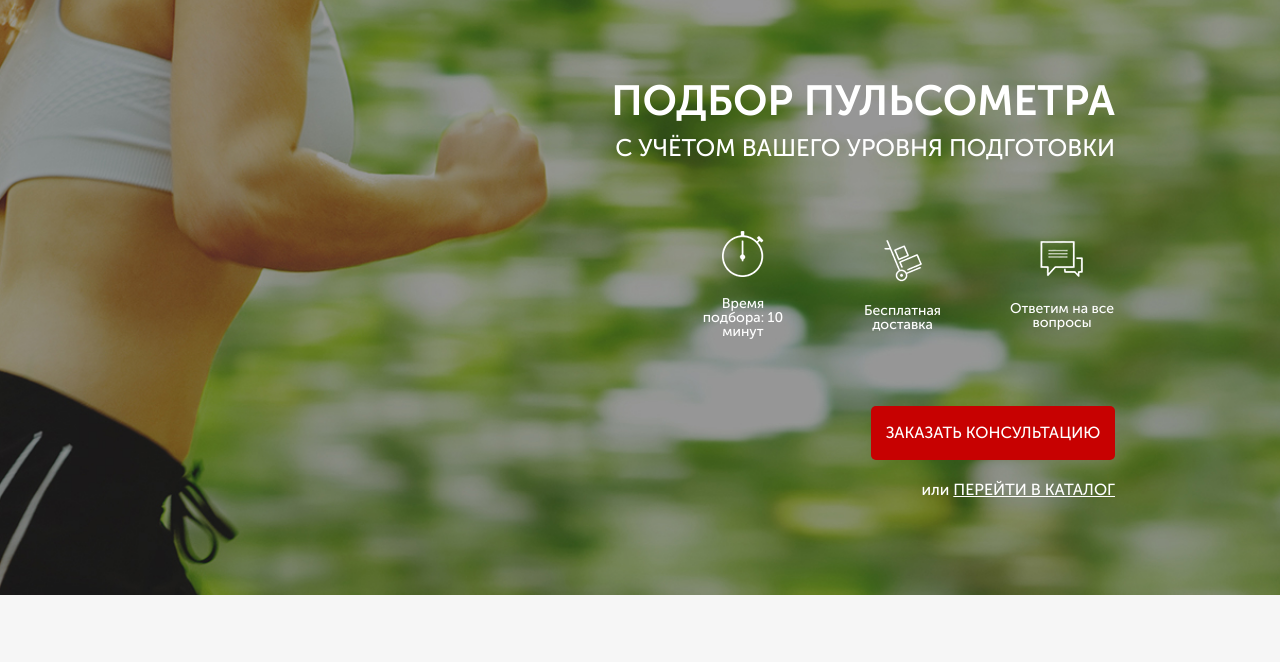
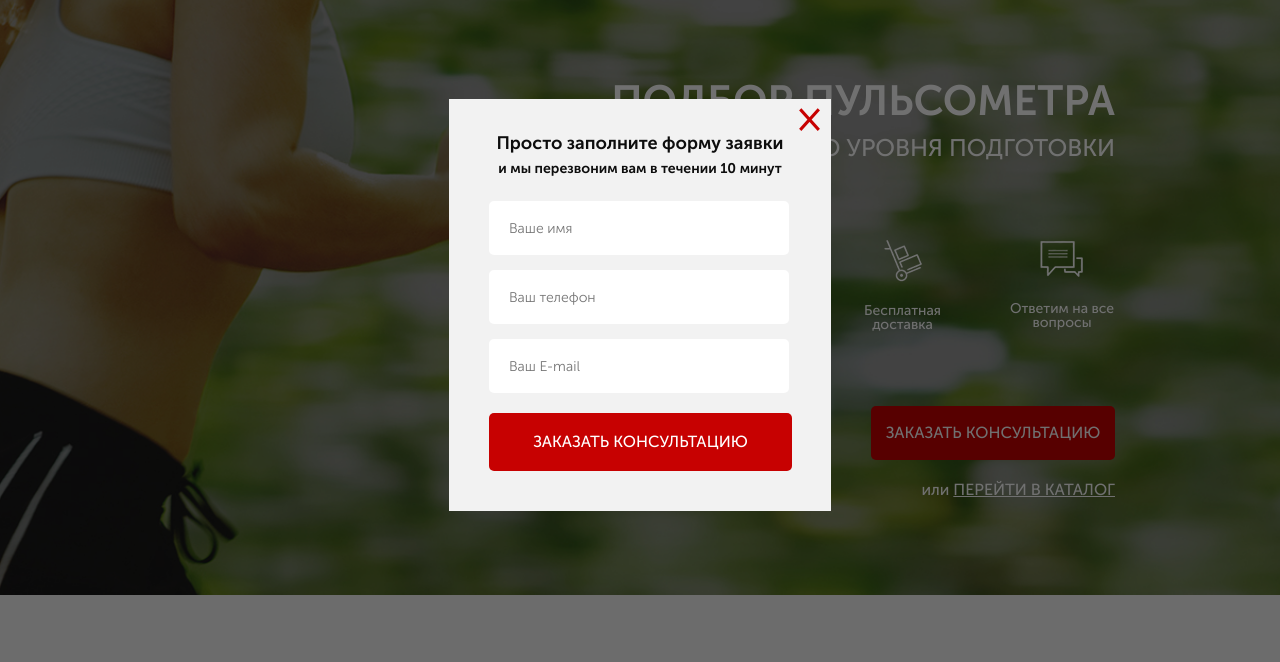
Before and after one commit to xDeenx1/Projects, a website: page src/index.html in a window 1280 px wide. Both pictures are taken after a click on the button "ЗАКАЗАТЬ ЗВОНОК". Shown: the part 95-757 px from the top of the page. Drawn offline with nearby package versions, Linux system fonts and the light colour scheme.

Commit message:
modal widnows done

```diff
--- a/src/index.html
+++ b/src/index.html
@@ -23,7 +23,7 @@
                 </div>
                 <div class="header__contacts">
                     <a href="tel:+74999228974" class="header__phone">+7 (499) 922-89-74</a>
-                    <button class="button">заказать звонок</button>
+                    <button class="button" data-modal="consultation">заказать звонок</button>
                 </div>
             </header>
             <div class="promo__wrapper">
@@ -51,7 +51,7 @@
                         на все вопросы
                     </div>
                 </div>
-                <button class="button button_main">заказать кОНСУЛЬТАЦИЮ</button>
+                <button class="button button_main" data-modal="consultation">заказать кОНСУЛЬТАЦИЮ</button>
                 <div class="promo__link">
                     или
                     <a href="#"> ПЕРЕЙТИ В КАТАЛОГ</a>
@@ -160,7 +160,7 @@
                     <div class="catalog-item__wrapper">
                         <div class="catalog-item__content catalog-item__content_active">
                             <img src="img/item.png" alt="item_image" class="catalog-item__img">
-                            <div class="catalog-item__subtitle">Пульсометр Polar FT1</div>
+                            <div class="catalog-item__subtitle">Пульсометр Suunto M2</div>
                             <div class="catalog-item__descr">Для первых шагов в тренировках, основанных на сердечном ритме</div>
                             <a href="#" class="catalog-item__link">ПОДРОБНЕЕ</a>
                         </div>
@@ -262,7 +262,7 @@
                     <div class="catalog-item__wrapper">
                         <div class="catalog-item__content catalog-item__content_active">
                             <img src="img/item.png" alt="item_image" class="catalog-item__img">
-                            <div class="catalog-item__subtitle">Пульсометр Polar FT1</div>
+                            <div class="catalog-item__subtitle">Пульсометр Suunto M2</div>
                             <div class="catalog-item__descr">Для первых шагов в тренировках, основанных на сердечном ритме</div>
                             <a href="#" class="catalog-item__link">ПОДРОБНЕЕ</a>
                         </div>
@@ -296,7 +296,7 @@
                     <div class="catalog-item__wrapper">
                         <div class="catalog-item__content catalog-item__content_active">
                             <img src="img/item.png" alt="item_image" class="catalog-item__img">
-                            <div class="catalog-item__subtitle">Пульсометр Polar FT1</div>
+                            <div class="catalog-item__subtitle">Пульсометр Polar FT4</div>
                             <div class="catalog-item__descr">Для первых шагов в тренировках, основанных на сердечном ритме</div>
                             <a href="#" class="catalog-item__link">ПОДРОБНЕЕ</a>
                         </div>
@@ -483,6 +483,40 @@
             </div>
         </div>
     </footer>
+
+    <div class="overlay">
+        <div class="modal" id="consultation">
+            <div class="modal__close">&times;</div>
+            <div class="modal__subtitle">Просто заполните форму заявки</div>
+            <div class="modal__descr">и мы перезвоним вам в течении 10 минут</div>
+            <form class="feed-form feed-form_modal">
+                <input name="name" required  type="text" placeholder="Ваше имя">
+                <input name="phone" required  type="tel" placeholder="Ваш телефон">
+                <input name="e-mail" required type="e-mail" placeholder="Ваш E-mail">
+
+                <button class="button button_form">заказать кОНСУЛЬТАЦИЮ</button>
+            </form>
+        </div>
+
+        <div class="modal" id="order">
+            <div class="modal__close">&times;</div>
+            <div class="modal__subtitle">Ваш заказ</div>
+            <div class="modal__descr">Пульсометр Polar FT1</div>
+            <form class="feed-form feed-form_modal">
+                <input name="name" required  type="text" placeholder="Ваше имя">
+                <input name="phone" required  type="tel" placeholder="Ваш телефон">
+                <input name="e-mail" required type="e-mail" placeholder="Ваш E-mail">
+
+                <button class="button button_form">купить</button>
+            </form>
+        </div>
+
+        <div class="modal modal_mini" id="thanks" >
+            <div class="modal__close">&times;</div>
+            <div class="modal__subtitle">Спасибо за вашу заявку!</div>
+            <div class="modal__descr">Наш менеджер свяжется <br> с вами в ближайшее время!</div>
+        </div>
+    </div>
     <script type="text/javascript" src="//code.jquery.com/jquery-1.11.0.min.js"></script>
     <script type="text/javascript" src="//code.jquery.com/jquery-migrate-1.2.1.min.js"></script>
     <script src="js/slick.min.js"></script>
--- a/src/js/script.js
+++ b/src/js/script.js
@@ -34,4 +34,20 @@ $(document).ready(function(){
 
     toggleSldie('.catalog-item__link');
     toggleSldie('.catalog-item__back');
+
+    //modal
+
+    $('[data-modal=consultation]').on('click', function() {
+        $('.overlay, #consultation').fadeIn();
+    });
+    $('.modal__close').on('click', function() {
+        $('.overlay, #consultation, #order, #thanks').fadeOut('slow');
+    });
+
+    $('.button_item').each(function(i) {
+        $(this).on('click', function() {
+            $('#order .modal__descr').text($('.catalog-item__subtitle').eq(i).text());
+        $('.overlay, #order').fadeIn();
+        });
+    });
   });
--- a/src/sass/blocks/_forms.scss
+++ b/src/sass/blocks/_forms.scss
@@ -17,4 +17,7 @@
         margin-bottom: 20px;
         }
     }
+    &_modal {
+        margin-top: 25px;
+    }
 }
--- /dev/null
+++ b/src/sass/blocks/_modal.scss
@@ -0,0 +1,50 @@
+.overlay {
+    display: none;
+    position: fixed;
+    top: 0;
+    width: 100%;
+    height: 100%;
+    background-color: rgba(0,0,0, .56)
+}
+
+.modal {
+    position: absolute;
+    top: 50%;
+    left: 50%;
+    transform: translate(-50%, -50%);
+    width: 382px;
+    min-height: 402px;
+    background: #F2F2F2;
+    padding: 35px 40px 40px 40px;
+    &__close {
+        position: absolute;
+        top: 0;
+        right: 10px;
+        font-size: 40px;
+        line-height: 37px;
+        color: $main-color;
+        cursor: pointer;
+    }
+    &__subtitle {
+        font-weight: 700;
+        font-size: 18px;
+        line-height: 18px;
+        text-align: center;
+        color: #0D0D0D;
+    }
+    &__descr {
+        margin-top: 10px;
+        font-weight: 700;
+        font-size: 14px;
+        line-height: 14px;
+        text-align: center;
+        color: #0D0D0D;
+    }
+    &_mini {
+        min-height: 143px;
+    }
+}
+
+#consultation, #order, #thanks {
+    display: none;
+}
--- a/src/sass/style.scss
+++ b/src/sass/style.scss
@@ -24,3 +24,4 @@ a{
 @import 'blocks/catalog';
 @import 'blocks/feed';
 @import 'blocks/footer';
+@import 'blocks/modal';
```
Also changed, not shown: src/css/style.min.css.
